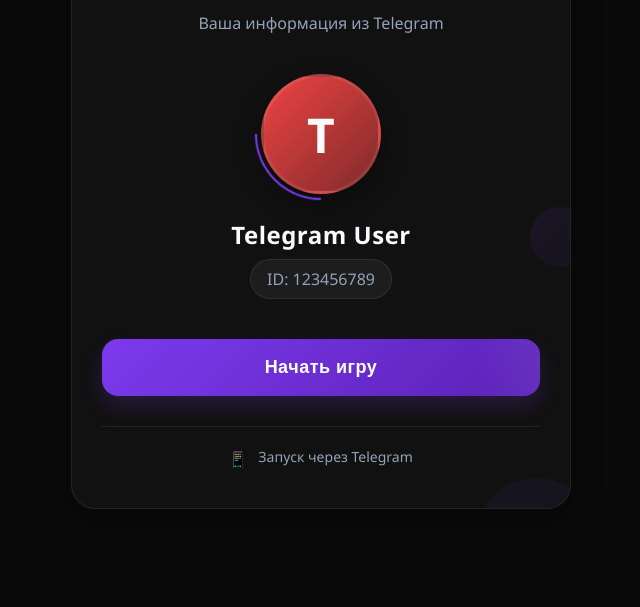
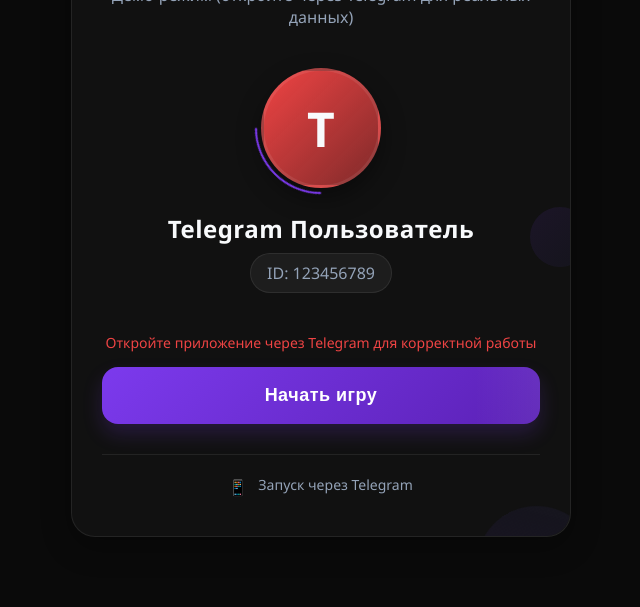
Before and after one commit to kzjcjcncksoaoaks/kskskd, a plain HTML site: page index.html in a window 1280 px wide. Shown: the part 193-800 px from the top of the page, without its empty margins (319-959 px from the left). Drawn offline with Linux system fonts and the light colour scheme.

Commit message:
Update index.html

```diff
--- a/index.html
+++ b/index.html
@@ -317,6 +317,14 @@
             vertical-align: middle;
         }
 
+        .error-message {
+            color: #ef4444;
+            text-align: center;
+            margin: 15px 0;
+            font-size: 14px;
+            display: none;
+        }
+
         /* Адаптация под мобильные устройства */
         @media (max-width: 600px) {
             .container {
@@ -371,7 +379,7 @@
 
         <div class="header">
             <h1>Игровой Профиль</h1>
-            <p>Ваша информация из Telegram</p>
+            <p id="statusText">Загрузка данных профиля...</p>
         </div>
 
         <div class="profile-section">
@@ -386,6 +394,10 @@
                 <div class="user-name" id="userName">Загрузка...</div>
                 <div class="user-id" id="userId">ID: Загрузка...</div>
             </div>
+        </div>
+
+        <div class="error-message" id="errorMessage">
+            Не удалось загрузить данные. Пожалуйста, откройте приложение через Telegram.
         </div>
 
         <button class="game-button" id="startGameBtn">
@@ -405,9 +417,7 @@
     </div>
 
     <script>
-        // Инициализация приложения
-        document.addEventListener('DOMContentLoaded', function() {
-            // Телеграм WebApp API
+        // Telegram WebApp API
         const tg = window.Telegram?.WebApp;
 
         // Элементы DOM
@@ -416,61 +426,108 @@
         const userIdEl = document.getElementById('userId');
         const startGameBtn = document.getElementById('startGameBtn');
         const loadingEl = document.getElementById('loading');
+        const errorMessageEl = document.getElementById('errorMessage');
+        const statusTextEl = document.getElementById('statusText');
 
         // Реферальная ссылка для бота
         const BOT_REFERRAL_LINK = 'https://t.me/craft_demo_bot/start?startapp=RHIQLf4';
 
-            // Данные пользователя (по умолчанию для демо)
+        // Данные пользователя
         let userData = {
-                firstName: 'Telegram',
-                lastName: 'User',
-                username: 'telegram_user',
-                userId: '123456789',
+            firstName: '',
+            lastName: '',
+            username: '',
+            userId: '',
             photoUrl: null
         };
 
-            // Если есть доступ к Telegram WebApp API
-            if (tg) {
+        // Функция инициализации Telegram WebApp
+        function initTelegramWebApp() {
+            if (!tg) {
+                console.error('Telegram WebApp не доступен');
+                showError('Откройте приложение через Telegram для корректной работы');
+                loadDemoData();
+                return false;
+            }
+
+            // Инициализация Telegram WebApp
             tg.expand();
             tg.ready();
 
-                const tgUser = tg.initDataUnsafe?.user;
+            // Получаем данные пользователя из Telegram
+            const initData = tg.initDataUnsafe;
+            console.log('Telegram WebApp данные:', initData);
 
-                if (tgUser) {
+            if (initData && initData.user) {
+                const tgUser = initData.user;
                 userData = {
                     firstName: tgUser.first_name || 'Имя',
                     lastName: tgUser.last_name || '',
                     username: tgUser.username || '',
                     userId: tgUser.id.toString(),
-                        photoUrl: tgUser.photo_url
+                    photoUrl: tgUser.photo_url || null
                 };
+
+                // Отображаем данные пользователя
+                displayUserData();
+                statusTextEl.textContent = 'Ваша информация из Telegram';
+                return true;
+            } else {
+                console.error('Данные пользователя не получены');
+                showError('Не удалось получить данные пользователя');
+                loadDemoData();
+                return false;
             }
-            } else {
-                // Демо-данные для локального тестирования
-                console.log('Telegram WebApp API не доступен. Используются демо-данные.');
         }
 
-            // Отображение данных пользователя
+        // Функция отображения данных пользователя
         function displayUserData() {
             // Имя и фамилия
             const fullName = `${userData.firstName} ${userData.lastName}`.trim();
             userNameEl.textContent = fullName || 'Пользователь Telegram';
 
             // ID пользователя
-                userIdEl.textContent = `ID: ${userData.userId}`;
+            userIdEl.textContent = `ID: ${userData.userId || 'Не доступен'}`;
 
             // Аватар
             if (userData.photoUrl) {
                 userAvatarEl.innerHTML = `<img src="${userData.photoUrl}" alt="Аватар" class="avatar-img">`;
+                userAvatarEl.style.background = 'transparent';
             } else {
                 // Используем первую букву имени на цветном фоне
-                    const firstLetter = userData.firstName ? userData.firstName.charAt(0).toUpperCase() : 'T';
+                const firstLetter = userData.firstName ?
+                    userData.firstName.charAt(0).toUpperCase() : 'T';
                 const colors = ['#7c3aed', '#3b82f6', '#10b981', '#f59e0b', '#ef4444'];
                 const randomColor = colors[Math.floor(Math.random() * colors.length)];
 
                 userAvatarEl.innerHTML = `<span>${firstLetter}</span>`;
                 userAvatarEl.style.background = `linear-gradient(135deg, ${randomColor}, ${randomColor}80)`;
             }
+        }
+
+        // Функция загрузки демо-данных
+        function loadDemoData() {
+            userData = {
+                firstName: 'Telegram',
+                lastName: 'Пользователь',
+                username: 'demo_user',
+                userId: '123456789',
+                photoUrl: null
+            };
+
+            displayUserData();
+            statusTextEl.textContent = 'Демо-режим (откройте через Telegram для реальных данных)';
+        }
+
+        // Функция показа ошибки
+        function showError(message) {
+            errorMessageEl.textContent = message;
+            errorMessageEl.style.display = 'block';
+        }
+
+        // Функция скрытия ошибки
+        function hideError() {
+            errorMessageEl.style.display = 'none';
         }
 
         // Обработчик клика по кнопке "Начать игру"
@@ -501,11 +558,16 @@
         // Запрещаем подсветку элементов при взаимодействии
         document.addEventListener('touchstart', function() {}, {passive: true});
         document.addEventListener('mousedown', function(e) {
+            if (e.target.tagName !== 'BUTTON' && e.target.tagName !== 'A') {
                 e.preventDefault();
+            }
         });
 
         // Инициализация приложения
-            displayUserData();
+        document.addEventListener('DOMContentLoaded', function() {
+            // Задержка для анимации
+            setTimeout(() => {
+                initTelegramWebApp();
 
                 // Анимация появления элементов
                 const elements = document.querySelectorAll('.container > *:not(.bg-animation)');
@@ -519,6 +581,7 @@
                         el.style.transform = 'translateY(0)';
                     }, 100 + (index * 100));
                 });
+            }, 300);
         });
     </script>
 </body>
```
Lines whose indentation alone changed are shown as unchanged.
